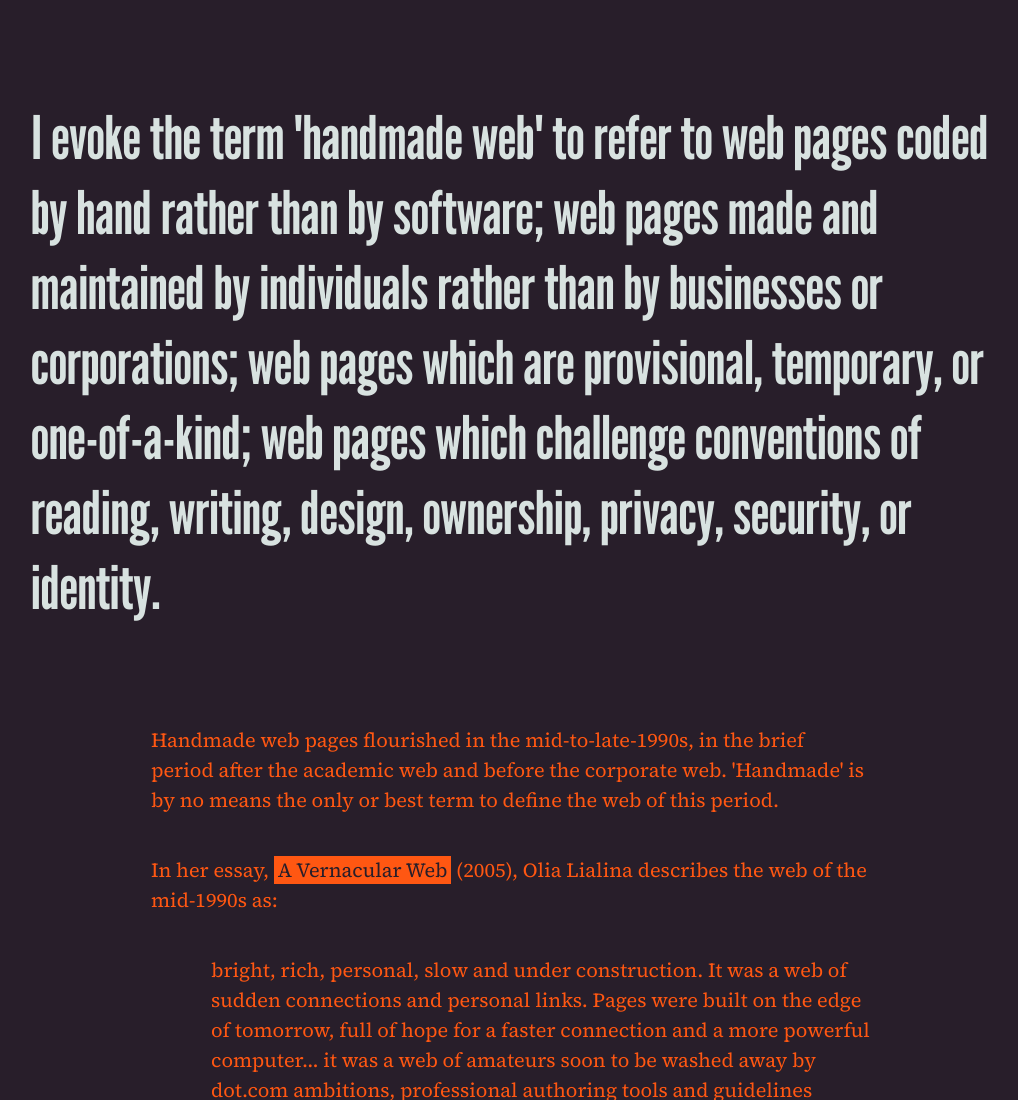
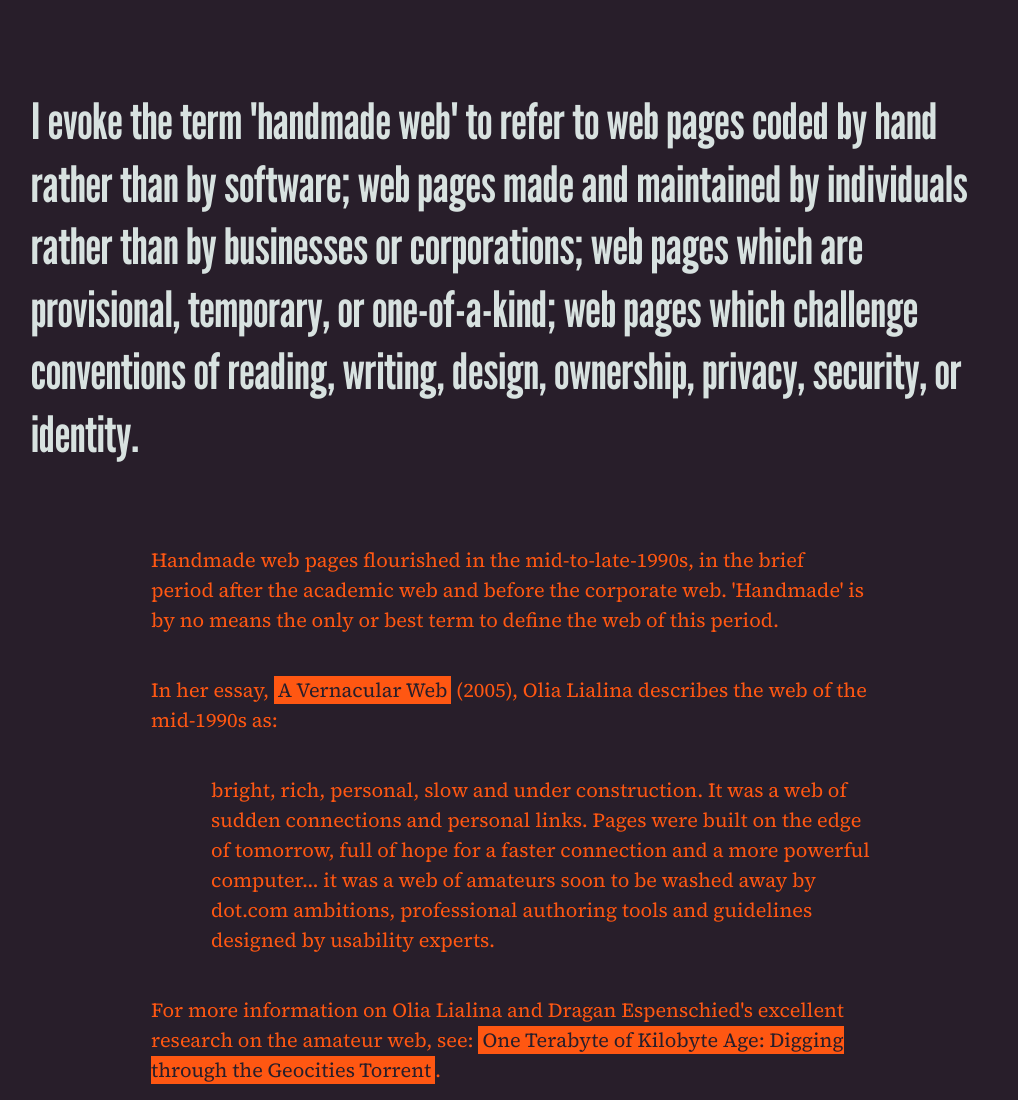
Before and after one commit to helenquach/web-as-medium-1, a plain HTML site: page exercise-3/page-2.html in a window 1280 px wide. Shown: the top 1100 px of the page, without its empty margins (129-1147 px from the left). Drawn offline with nearby package versions, Linux system fonts and the light colour scheme.

Commit message:
Change evoke font size

```diff
--- a/exercise-3/style.css
+++ b/exercise-3/style.css
@@ -90,7 +90,7 @@ hr {
 }
 
 .evoke {
-  font-size: 3em;
+  font-size: 2.5rem;
   line-height: 1.25em;
   color: var(--accent-color);
 
@@ -100,7 +100,7 @@ hr {
   font-style: normal;
   font-variation-settings: "wdth" 100;
 
-  margin-bottom: 2rem;
+  margin-bottom: 1rem;
 }
 
 a {
```
